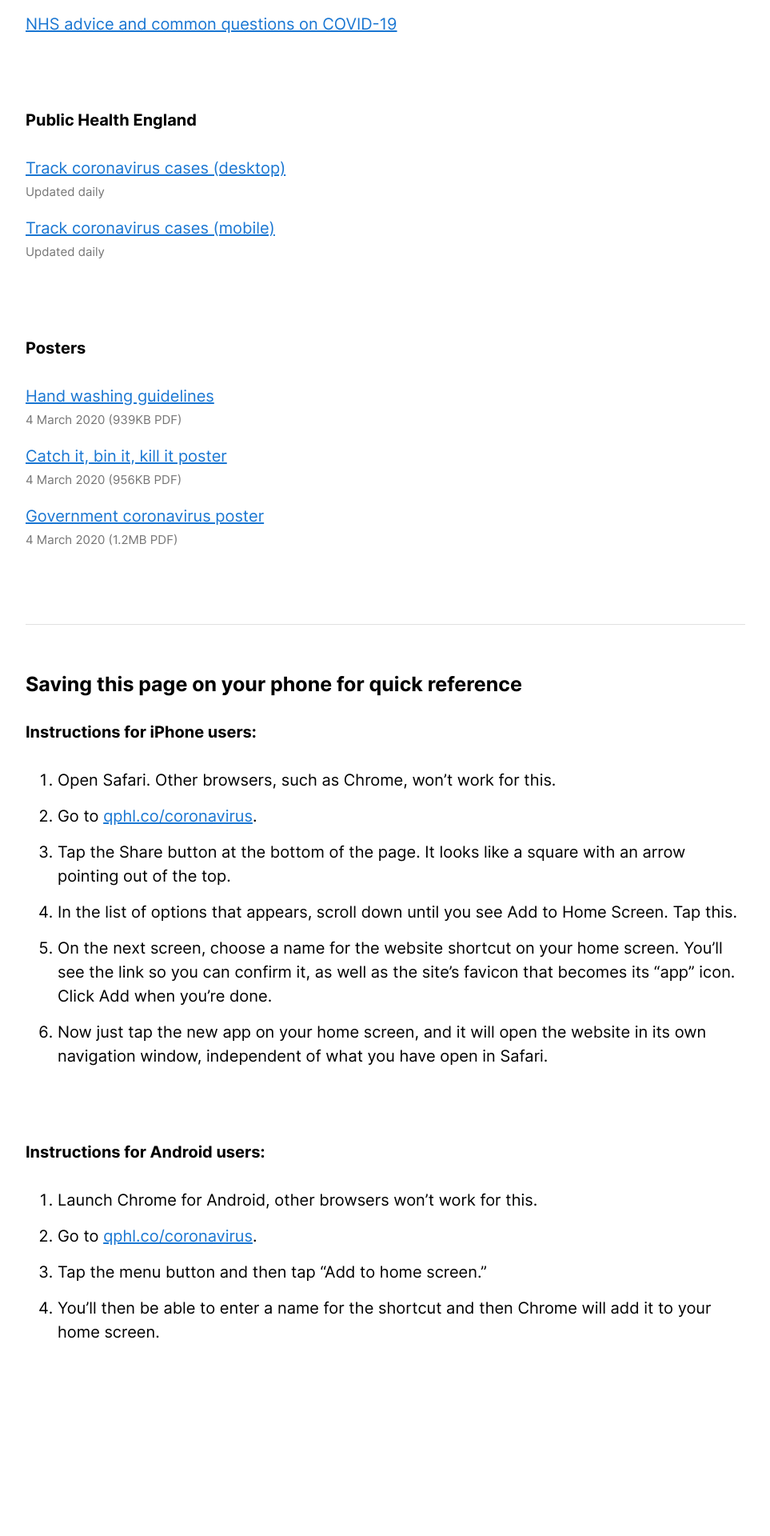
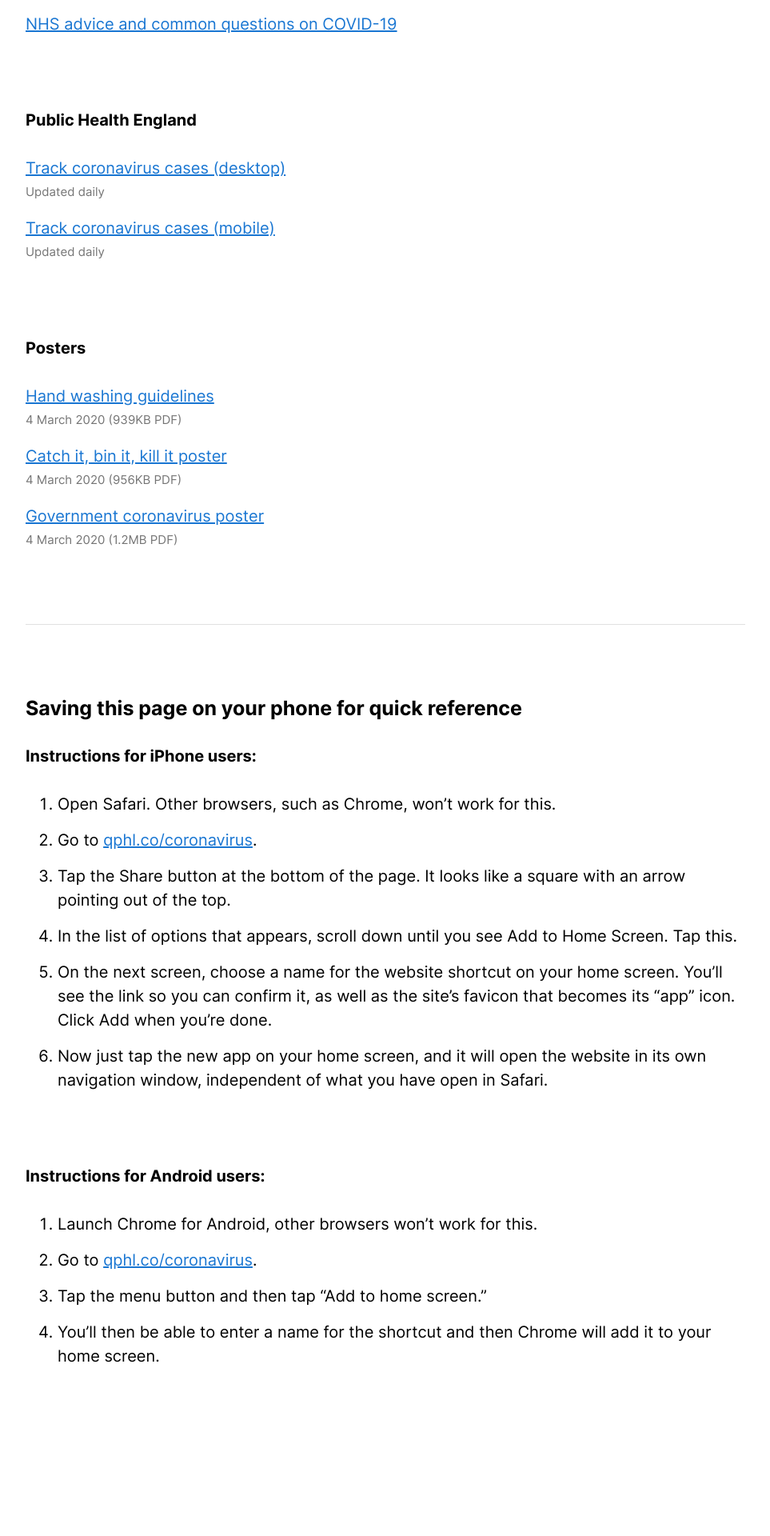
Before and after one commit to cognisant/qphl.co, a Jekyll site: the page built from coronavirus.md, in a window 1280 px wide. Shown: the part 2415-4335 px from the top of the page at 80% size, without its empty margins (158-1121 px from the left). Built offline with Jekyll 4.4.1, drawn with Linux system fonts in a browser that asks for light colours; before the commit the page ends 4305 px from its top, so only the background shows below that.

Commit message:
Makes hr margins consistent with other elements

```diff
--- a/_includes/header.html
+++ b/_includes/header.html
@@ -113,7 +113,7 @@
             border: none;
             display: block;
             height: 1px;
-            margin: 3rem 0 calc(3rem - 1px);
+            margin: 4.5rem 0 calc(4.5rem - 1px);
         }
         li {
             margin: 0 0 0.75rem;
```
